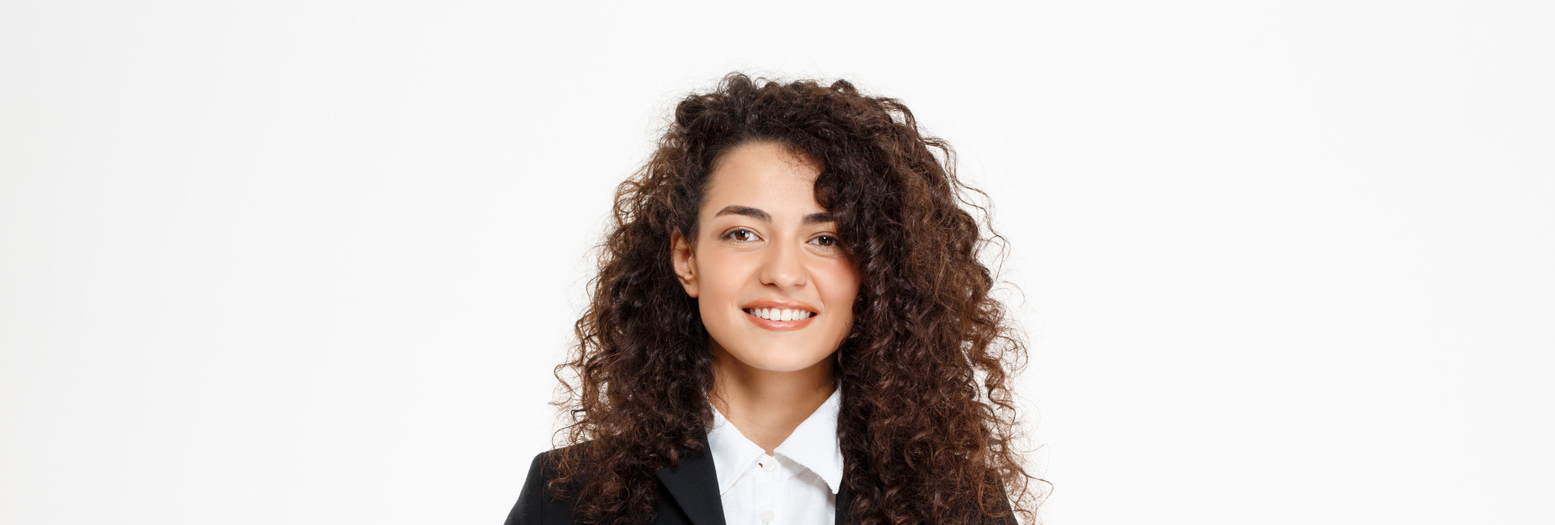
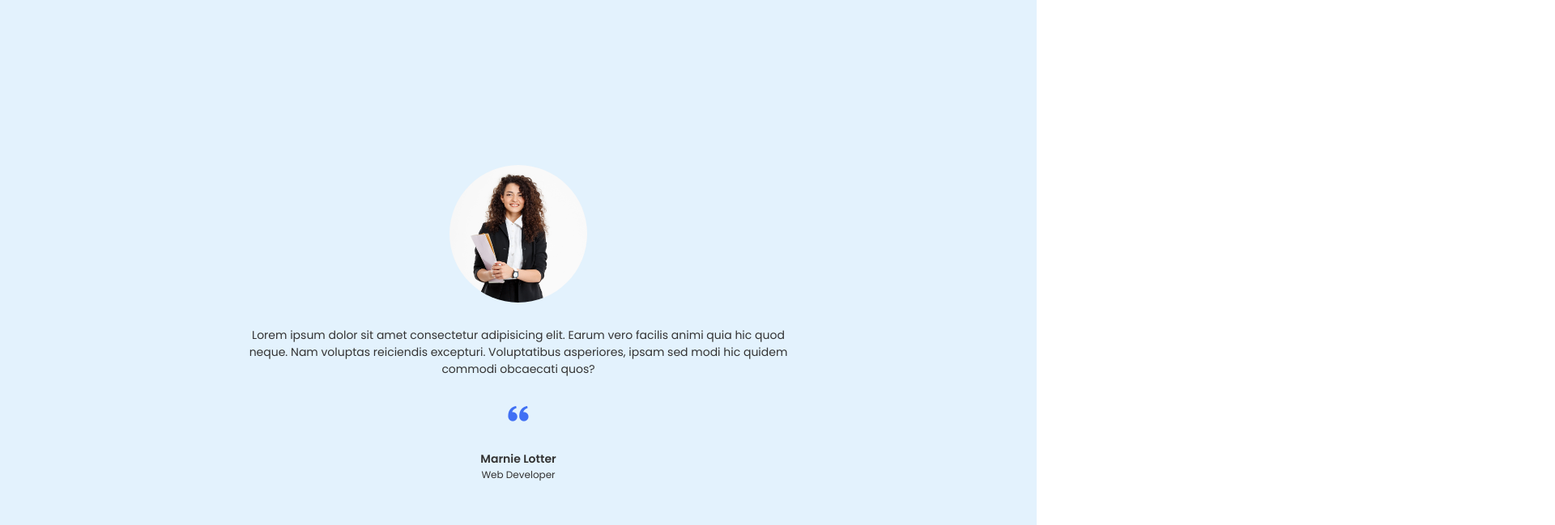
Before and after one commit to Nehemie-Jacques/Responsive-Testimonial-Slider, a plain HTML site: page index.html in a window 1280 px wide. Shown: the top 649 px of the page at 81% size, 1920 px wide, since content can reach past the window. Drawn offline with nearby package versions, Linux system fonts and the light colour scheme.

Commit message:
post-swiper

```diff
--- a/assets/css/syle.css
+++ b/assets/css/syle.css
@@ -1,12 +1,70 @@
-@import url('https://fonts.googleapis.com/css2?family=Poppins:ital,wght@0,100;0,200;0,300;0,400;0,500;0,600;0,700;0,800;0,900;1,100;1,200;1,300;1,400;1,500;1,600;1,700;1,800;1,900&display=swap');
+@import url("https://fonts.googleapis.com/css2?family=Poppins:ital,wght@0,100;0,200;0,300;0,400;0,500;0,600;0,700;0,800;0,900;1,100;1,200;1,300;1,400;1,500;1,600;1,700;1,800;1,900&display=swap");
 
 * {
-    margin: 0;
-    padding: 0;
-    box-sizing: border-box;
-    font-family: "Poppins", sans-serif;
+  margin: 0;
+  padding: 0;
+  box-sizing: border-box;
+  font-family: "Poppins", sans-serif;
+}
+
+.container {
+  height: 100vh;
+  width: 100%;
+  display: flex;
+  align-items: center;
+  justify-content: center;
+  background-color: #e3f2fd;
+}
+
+.testimonial {
+  position: relative;
+  max-width: 900px;
+  width: 100%;
+  padding: 50px 0;
 }
 
 .testimonial .image {
+  height: 170px;
+  width: 170px;
+  object-fit: cover;
+  border-radius: 50%;
+}
 
+.testimonial .slide {
+  display: flex;
+  flex-direction: column;
+  align-items: center;
+  justify-content: center;
+  row-gap: 30px;
 }
+
+.slide p {
+  text-align: center;
+  padding: 0 100px;
+  font-size: 14px;
+  font-weight: 400;
+  color: #333;
+}
+
+.slide .quote-icon {
+  font-size: 30px;
+  color: #4070f4;
+}
+
+.slide .details {
+  display: flex;
+  flex-direction: column;
+  align-items: center;
+}
+
+.details .name {
+  font-size: 14px;
+  font-weight: 600;
+  color: #333;
+}
+
+.details .job {
+    font-size: 12px;
+    font-weight: 400;
+    color: #333;
+  }
--- a/index.html
+++ b/index.html
@@ -1,22 +1,39 @@
 <!DOCTYPE html>
 <html lang="en">
   <head>
-    <meta charset="UTF-8">
-    <meta name="viewport" content="width=device-width, initial-scale=1.0">
+    <meta charset="UTF-8" />
+    <meta name="viewport" content="width=device-width, initial-scale=1.0" />
     <title>Responsive Testimonial Slider</title>
-    <link rel="stylesheet" href="./assets/css/syle.css">
+    <link rel="stylesheet" href="./assets/css/syle.css" />
+    <link href='https://unpkg.com/boxicons@2.1.4/css/boxicons.min.css' rel='stylesheet'>
   </head>
   <body>
+
+    <section class="container">
 
       <div class="testimonial">
         <div class="test-content">
           <div class="slide">
-                <img src="./assets/img/slider-img-1.jpg" alt="" class="image">
+            <img src="./assets/img/slider-img-1.jpg" alt="" class="image" />
+            <p>
+              Lorem ipsum dolor sit amet consectetur adipisicing elit. Earum
+              vero facilis animi quia hic quod neque. Nam voluptas reiciendis
+              excepturi. Voluptatibus asperiores, ipsam sed modi hic quidem
+              commodi obcaecati quos?
+            </p>
+
+            <i class="bx bxs-quote-alt-left quote-icon"></i>
+
+            <div class="details">
+                <span class="name">Marnie Lotter</span>
+                <span class="job">Web Developer</span>
+            </div>
+
           </div>
         </div>
       </div>
+    </section>
 
     <script src="./assets/script/slider.js"></script>
-
   </body>
 </html>
```
Also changed, not shown: assets/css/swiper-bundle.min.css (added), assets/script/swiper.min.js (added). Lines whose indentation alone changed are shown as unchanged.
